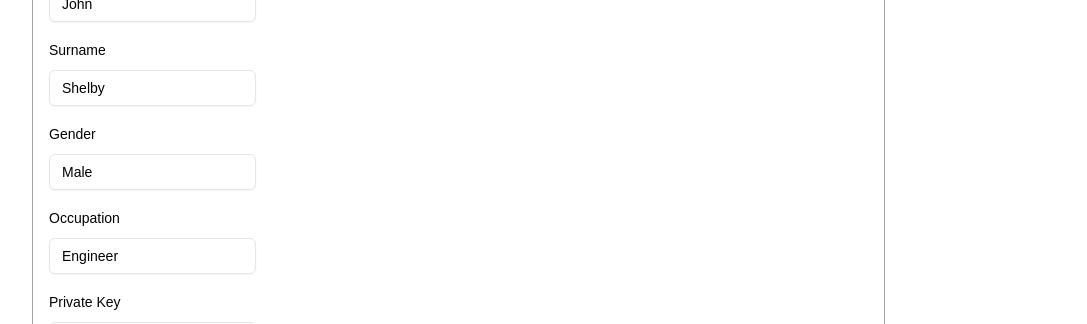
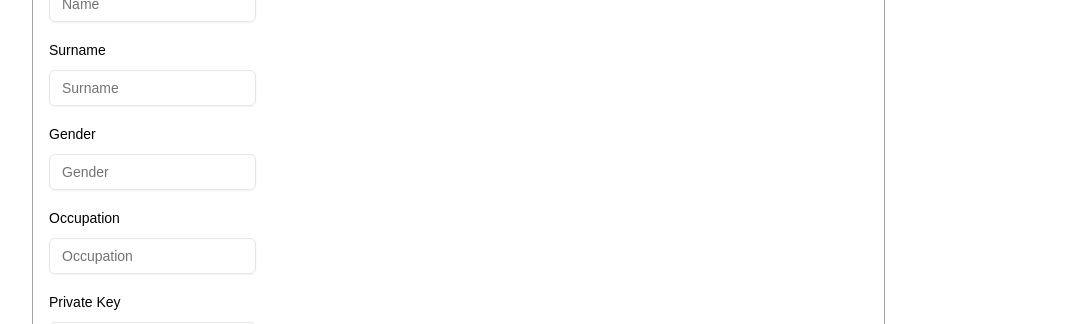
Before and after one commit to VihanGamage/Ethereum-Querybench-FYP, a Next.js app: page /createBlocks in a window 1280 px wide. Shown: the part 207-531 px from the top of the page, without its empty margins (192-1279 px from the left). Built offline with nearby package versions, Linux system fonts and the light colour scheme.

Commit message:
default values removed

```diff
--- a/src/app/createBlocks/page.jsx
+++ b/src/app/createBlocks/page.jsx
@@ -22,10 +22,10 @@ function CreateBlocks() {
     const form = useForm({
         resolver: zodResolver(FormSchema),
         defaultValues: {
-            Name: "John",
-            Surname: "Shelby",
-            Gender: "Male",
-            Occupation: "Engineer",
+            Name: "",
+            Surname: "",
+            Gender: "",
+            Occupation: "",
             privateKey: "0xef09176445bb9809589f7abefe7341cd7f965cea1463f8e6a4f7ebe1924c4ee4",
             receiverAddress: "0x6bb1aDd7a0Eb6AA8c7aDF8159EE042AbDD9187B6"
         },
```
